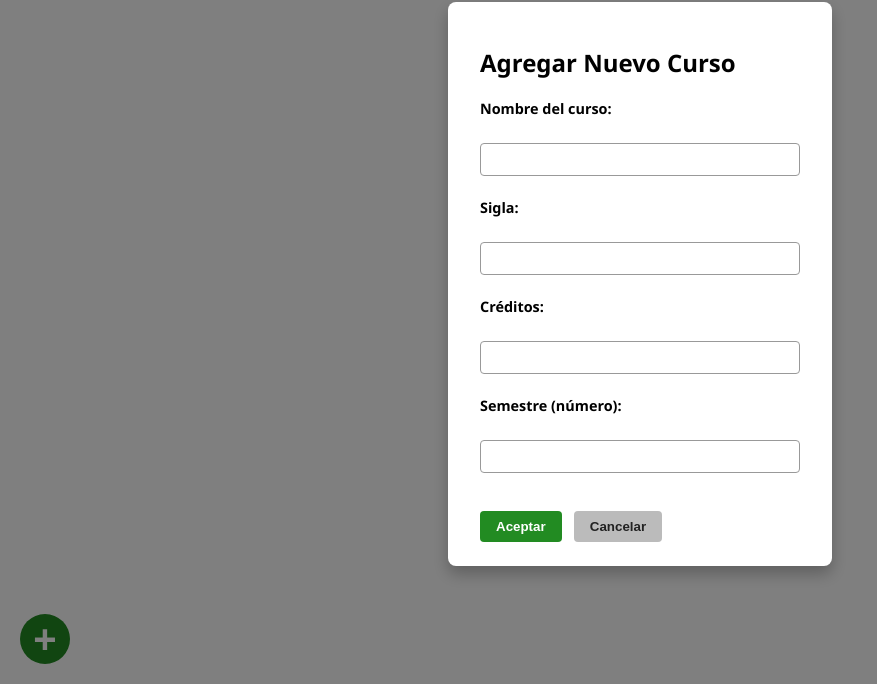
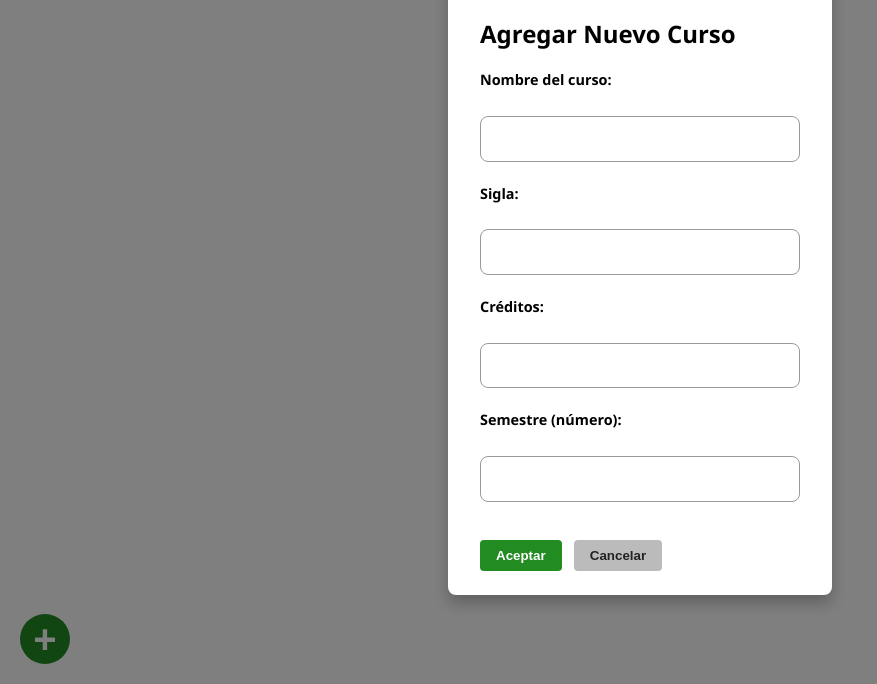
Before and after one commit to suricatahambrienta/malla-curricular, a plain HTML site: page index.html in a window 1280 px wide. Shown: the part 116-800 px from the top of the page, without its empty margins (0-877 px from the left). Drawn offline with Linux system fonts and the light colour scheme.

Commit message:
styles.css

```diff
--- a/styles.css
+++ b/styles.css
@@ -186,13 +186,13 @@ h1 {
 }
 
 .modal-contenido input {
-  width: 100%;
-  padding: 0.4rem 0.5rem;
+  width: 100%;               /* Ocupa todo el ancho del contenedor */
+  padding: 0.8rem 0.6rem;   /* Más alto y cómodo para escribir */
   font-size: 1rem;
-  margin-top: 0.2rem;
+  margin-top: 0.3rem;
   box-sizing: border-box;
   border: 1px solid #999;
-  border-radius: 4px;
+  border-radius: 8px;       /* Bordes redondeados */
 }
 
 .modal-contenido button {
```
